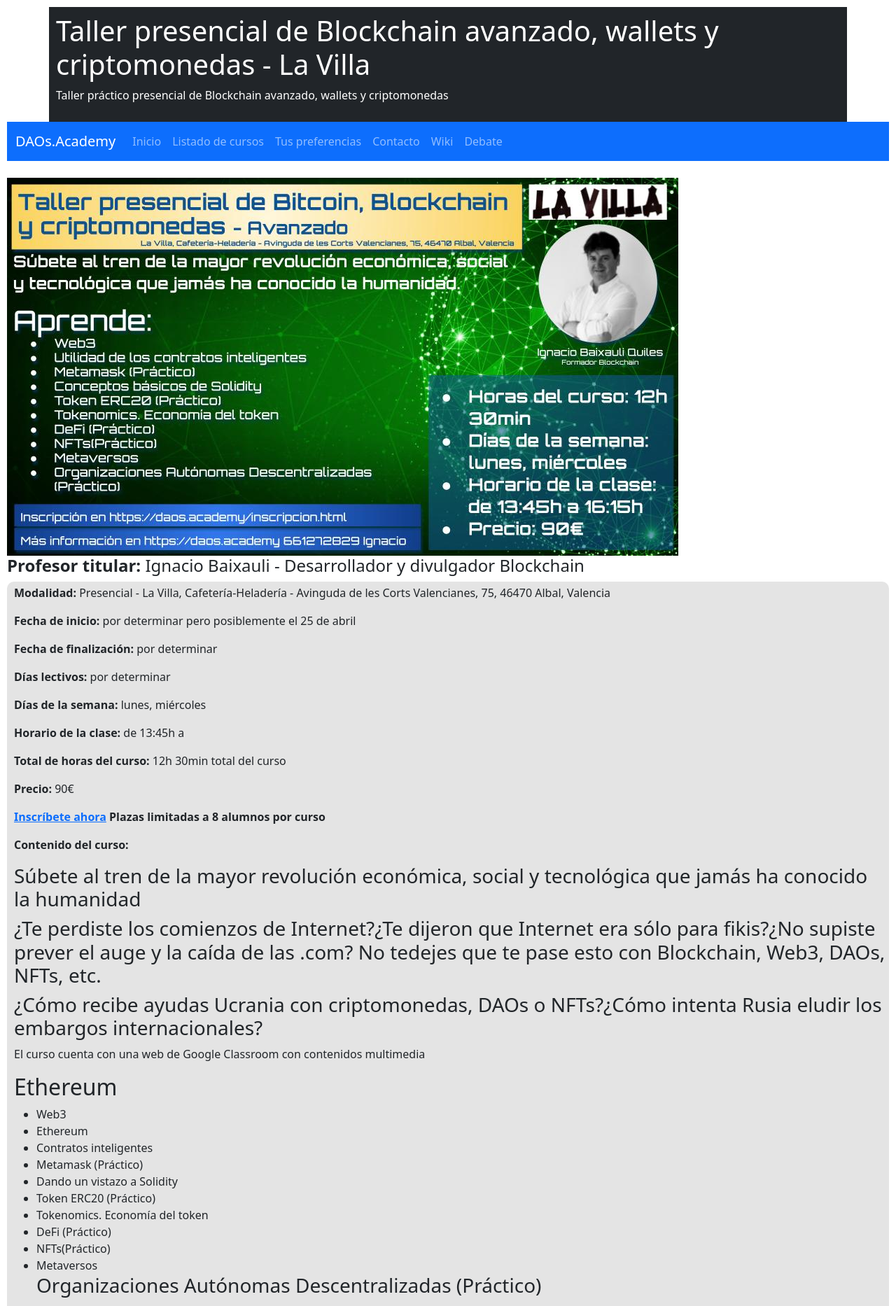
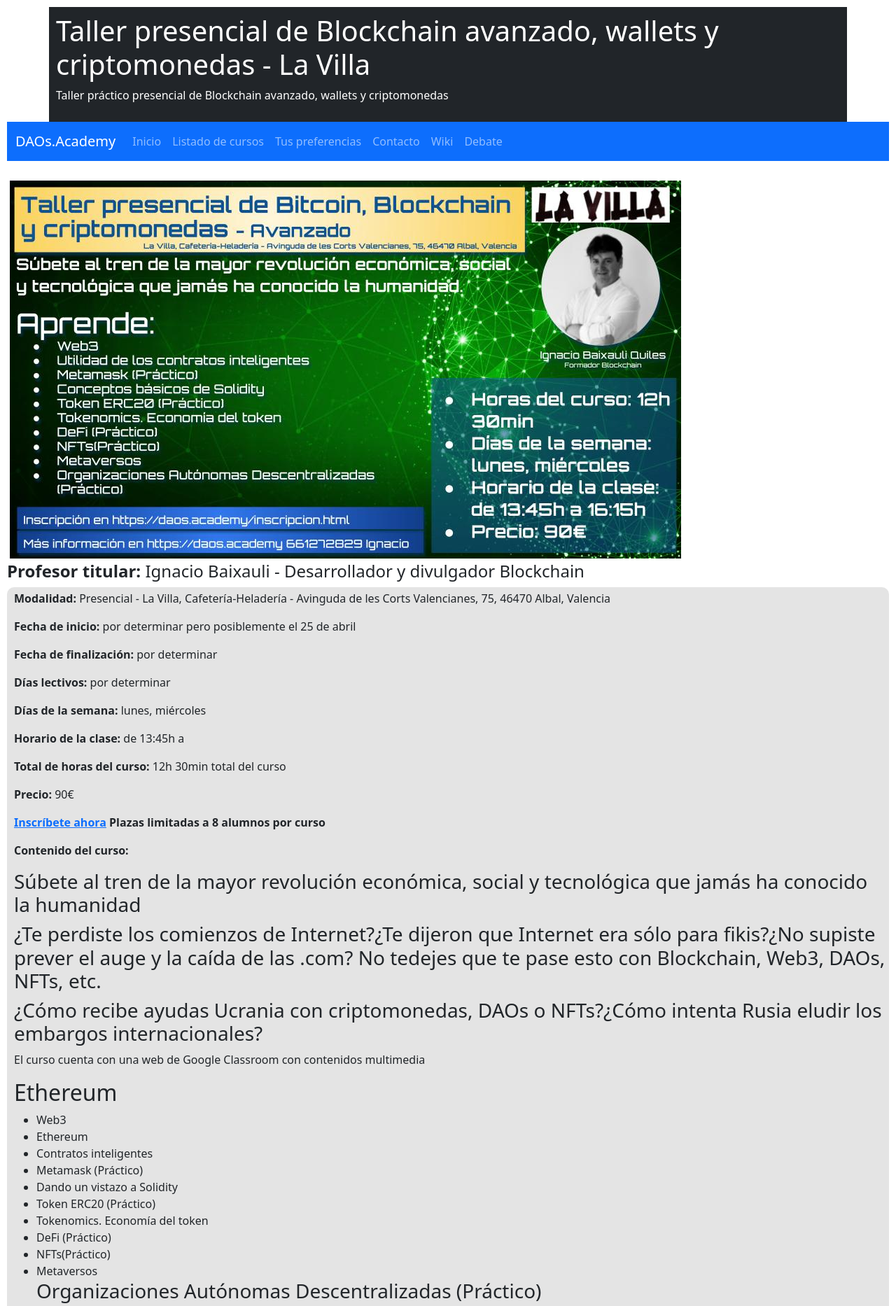
Before and after one commit to DAOsAcademy/DAOsAcademy, a Jekyll site: the page built from _cursos/lavillaavanzado.md, in a window 1280 px wide. Shown: the top 1866 px of the page at 70% size. Built offline with Jekyll 4.4.1, drawn with Linux system fonts in a browser that asks for light colours.

Commit message:
Update curso.html

```diff
--- a/_layouts/curso.html
+++ b/_layouts/curso.html
@@ -8,7 +8,7 @@
 {% include menubsp.html %}
 <br/>
 {% if page.cartel and page.cartel != "" and page.cartel != nil %}
-    <img src="{{ page.cartel }}" alt="{{ page.nombre }} class="img-fluid float-left rounded p-1">
+    <img src="{{ page.cartel }}"  class="img-fluid float-left rounded p-1" alt="{{ page.nombre }}">
 {% endif %}
     <h4><b>Profesor titular:</b> {{ page.profesortitular }}</a></h4>
     <div class="contenidoCurso">
```
